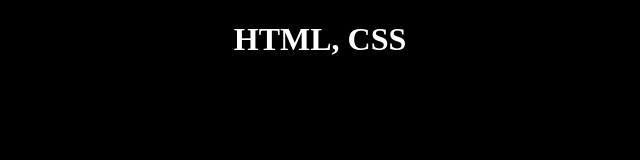
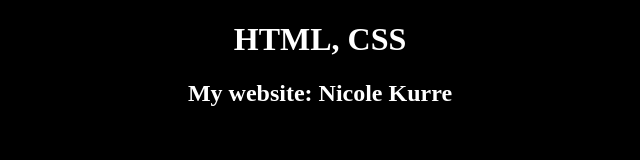
Before and after one commit to nikinak/new-repo, a plain HTML site: page index.html in a window 1280 px wide. Shown: the whole page, without its empty margins (320-960 px from the left). Drawn offline with Linux system fonts and the light colour scheme.

Commit message:
added new header

```diff
--- a/index.html
+++ b/index.html
@@ -10,6 +10,7 @@
 <body>
     <header>
         <h1>HTML, CSS</h1>
+        <h2>My website: Nicole Kurre</h2>
     </header>
 </body>
 </html>
```
